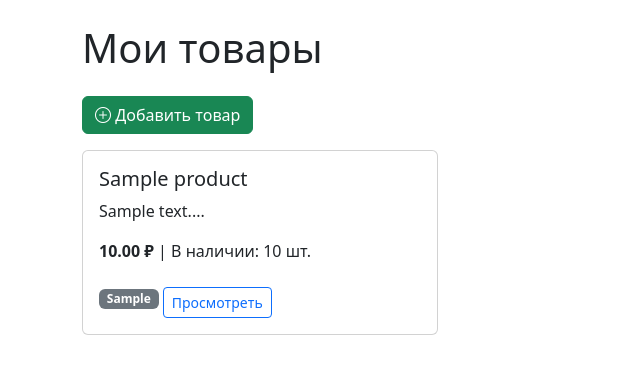
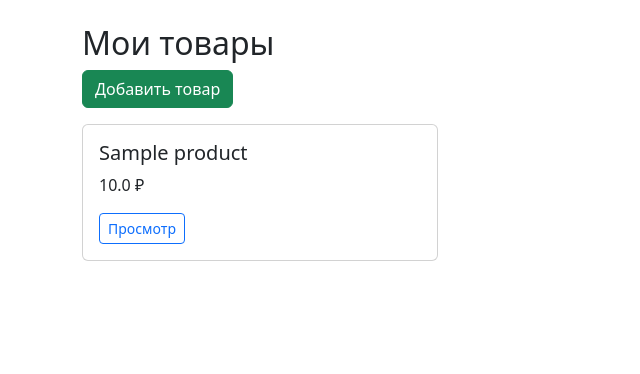
Before and after one commit to pozdnyak-coder/online-marketplace1, a Flask app: page /my_products in a window 1280 px wide. Shown: the part 56-430 px from the top of the page, without its empty margins (0-640 px from the left). Run offline with Flask 3, Linux system fonts and the light colour scheme; a user stored in the database is signed in; tables that the repository leaves empty hold one stand-in row (values such as "Sample post").

Commit message:
Update my_products.html

```diff
--- a/static/templates/my_products.html
+++ b/static/templates/my_products.html
@@ -1,22 +1,21 @@
-
 {% extends "base.html" %}
 {% block title %}Мои товары{% endblock %}
 {% block content %}
-<h1 class="mb-4">Мои товары</h1>
-<a href="{{ url_for('add_product') }}" class="btn btn-success mb-3"><i class="bi bi-plus-circle"></i> Добавить товар</a>
-{% if products %}
+<h2>Мои товары</h2>
+<a href="{{ url_for('add_product') }}" class="btn btn-success mb-3">Добавить товар</a>
 <div class="row">
     {% for product in products %}
-    <div class="col-md-4 mb-4">
-        <div class="card"><div class="card-body">
-            <h5>{{ product.name }}</h5><p>{{ product.description[:100] }}...</p>
-            <p><strong>{{ "%.2f"|format(product.price) }} ₽</strong> | В наличии: {{ product.stock }} шт.</p>
-            <span class="badge bg-secondary">{{ product.category }}</span>
-            <a href="{{ url_for('product_detail', product_id=product.id) }}" class="btn btn-outline-primary btn-sm mt-2">Просмотреть</a>
-        </div></div>
+    <div class="col-md-4 mb-3">
+        <div class="card">
+            <div class="card-body">
+                <h5>{{ product.name }}</h5>
+                <p>{{ product.price }} ₽</p>
+                <a href="{{ url_for('product_detail', product_id=product.id) }}" class="btn btn-outline-primary btn-sm">Просмотр</a>
+            </div>
+        </div>
     </div>
+    {% else %}
+    <p>У вас пока нет товаров.</p>
     {% endfor %}
 </div>
-{% else %}<div class="alert alert-info">У вас пока нет товаров.</div>
-{% endif %}
 {% endblock %}
```
